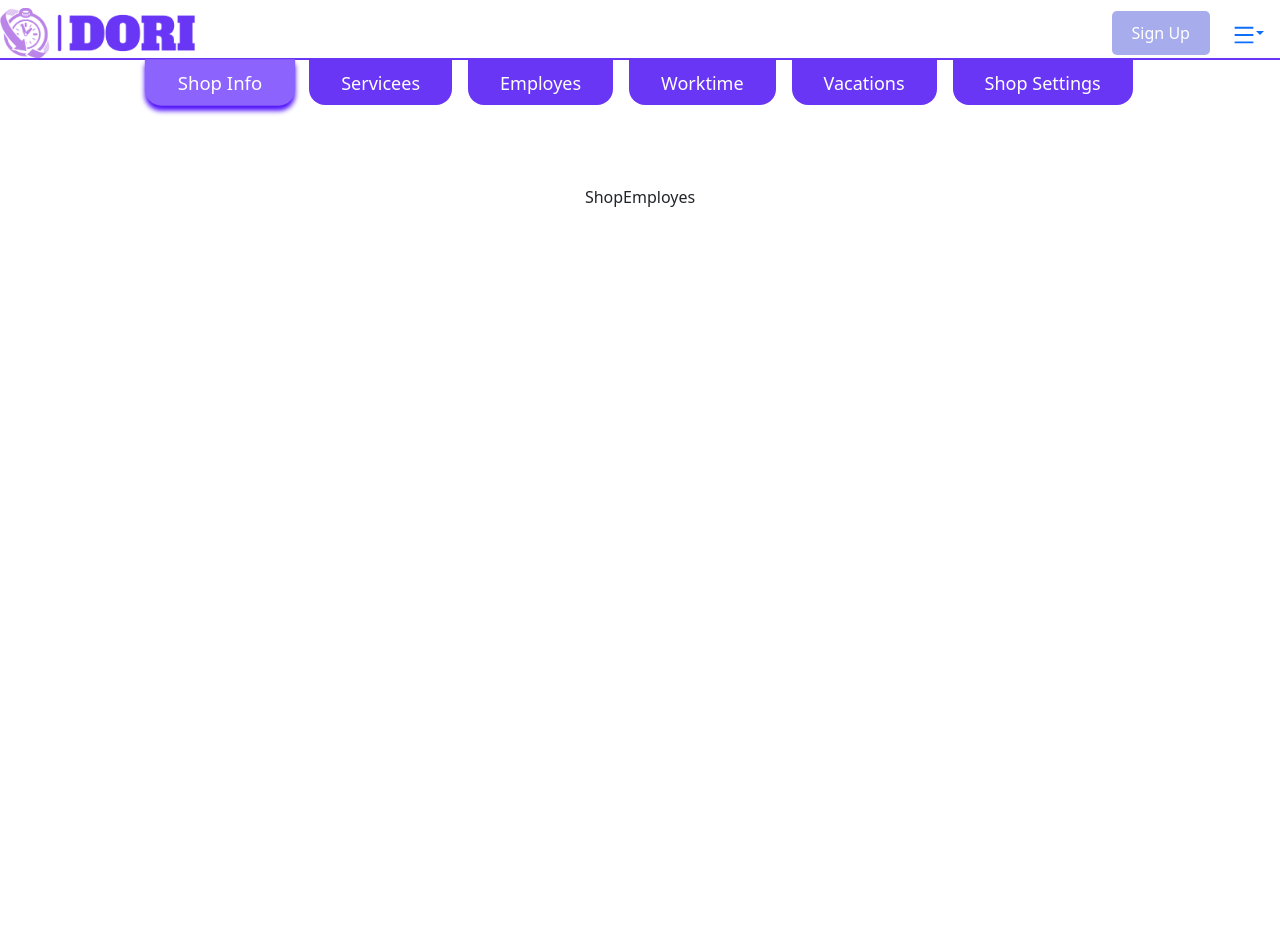
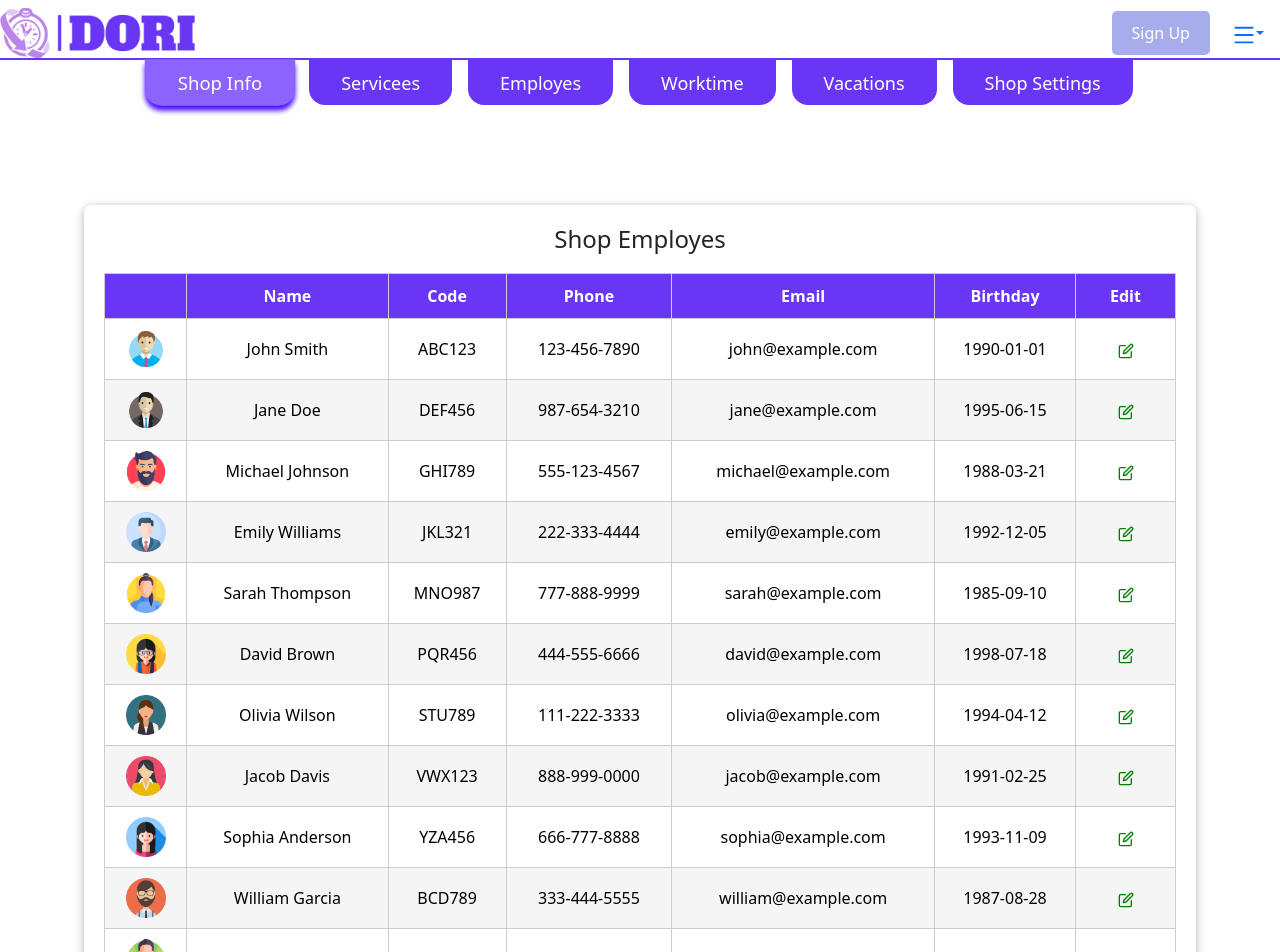
Before and after one commit to muradissa/Dori-Frontend, a React (Create React App) app: page /shop-account/employees in a window 1280 px wide. Shown: the top 952 px of the page. Before the commit the page ends 800 px from the top, so only its background shows below. Built offline with nearby package versions, Linux system fonts and the light colour scheme.

Commit message:
add employees section

```diff
--- a/src/App.css
+++ b/src/App.css
@@ -196,10 +196,23 @@
   transition: background-color 0.3s ease;
 }
 
+
 .table-container button:hover {
   background-color: #A6ACEC;
 }
 
+/* .table-header{
+  display: flex;
+  text-align: center;
+  margin: auto auto;
+  justify-content: center;
+} */
+.table-header button{
+
+    position: sticky;
+    left: 85%;
+
+}
 
 @media (max-width: 768px) {
   .tables-container {
--- a/src/components/shop/shopEmployes/ShopEmployes.jsx
+++ b/src/components/shop/shopEmployes/ShopEmployes.jsx
@@ -1,8 +1,169 @@
 import React from 'react'
+import {LuEdit} from 'react-icons/lu';
 
 function ShopEmployes() {
+
+  const employes = [
+    {
+      id: 1,
+      name: 'John Smith',
+      phone: '123-456-7890',
+      email: 'john@example.com',
+      birthday: '1990-01-01',
+      code: 'ABC123',
+      avatar:"1",
+    },
+    {
+      id: 2,
+      name: 'Jane Doe',
+      phone: '987-654-3210',
+      email: 'jane@example.com',
+      birthday: '1995-06-15',
+      code: 'DEF456',
+      avatar:"2",
+    },
+    {
+      id: 3,
+      name: 'Michael Johnson',
+      phone: '555-123-4567',
+      email: 'michael@example.com',
+      birthday: '1988-03-21',
+      code: 'GHI789',
+      avatar:"3",
+    },
+    {
+      id: 4,
+      name: 'Emily Williams',
+      phone: '222-333-4444',
+      email: 'emily@example.com',
+      birthday: '1992-12-05',
+      code: 'JKL321',
+      avatar:"4",
+    },
+    {
+      id: 5,
+      name: 'Sarah Thompson',
+      phone: '777-888-9999',
+      email: 'sarah@example.com',
+      birthday: '1985-09-10',
+      code: 'MNO987',
+      avatar:"5",
+    },
+    {
+      id: 6,
+      name: 'David Brown',
+      phone: '444-555-6666',
+      email: 'david@example.com',
+      birthday: '1998-07-18',
+      code: 'PQR456',
+      avatar:"6",
+    },
+    {
+      id: 7,
+      name: 'Olivia Wilson',
+      phone: '111-222-3333',
+      email: 'olivia@example.com',
+      birthday: '1994-04-12',
+      code: 'STU789',
+      avatar:"7",
+    },
+    {
+      id: 8,
+      name: 'Jacob Davis',
+      phone: '888-999-0000',
+      email: 'jacob@example.com',
+      birthday: '1991-02-25',
+      code: 'VWX123',
+      avatar:"8",
+    },
+    {
+      id: 9,
+      name: 'Sophia Anderson',
+      phone: '666-777-8888',
+      email: 'sophia@example.com',
+      birthday: '1993-11-09',
+      code: 'YZA456',
+      avatar:"9",
+    },
+    {
+      id: 10,
+      name: 'William Garcia',
+      phone: '333-444-5555',
+      email: 'william@example.com',
+      birthday: '1987-08-28',
+      code: 'BCD789',
+      avatar:"10",
+    },
+    {
+      id: 11,
+      name: 'Ava Martinez',
+      phone: '999-000-1111',
+      email: 'ava@example.com',
+      birthday: '1997-03-14',
+      code: 'EFG321',
+      avatar:"11",
+    },
+    {
+      id: 12,
+      name: 'James Rodriguez',
+      phone: '555-666-7777',
+      email: 'james@example.com',
+      birthday: '1989-10-20',
+      code: 'HIJ654',
+      avatar:"12",
+    }
+  ];
   return (
-    <div>ShopEmployes</div>
+    <div className="table-container">
+      {/* <button>AddEmployer +</button> */}
+      <div className="table">
+        {/* <div className='table-header'>
+          <h2>Shop Employes</h2>
+          <button >AddEmployer +</button>
+
+        </div> */}
+        <h2>Shop Employes</h2>
+
+
+        <table>
+          <thead>
+            <tr>
+              <th></th>
+              <th>Name</th>
+              <th>Code</th>
+              <th>Phone</th>
+              <th>Email</th>
+              <th>Birthday</th>
+
+              <th className='width-100-px '>Edit</th>
+            </tr>
+          </thead>
+          <tbody>
+            {employes.map((employer) => (
+              <tr key={employer.id}>
+                <td><img src={`/assets/avatar${employer.avatar}.png`} style={{width:"40px"}} alt=""/></td>
+                <td>{employer.name}</td>
+                <td>{employer.code}</td>
+                <td>{employer.phone}</td>
+                <td>{employer.email}</td>
+                <td>{employer.birthday}</td>
+
+                <td ><LuEdit style={{color:"green"}}/></td>
+              </tr>
+            ))}
+          </tbody>
+        </table>
+        <button style={{marginTop:"2rem"}}>AddEmployer +</button>
+
+      </div>
+
+      {/* { modalShowEditWorktime &&
+        <EditWorkTimeModal
+          show={modalShowEditWorktime}
+          onHide={() => setModalShowEditWorktime(false)}
+          workTimeItem={itemEditWorktime}/>
+      } */}
+    </div>
   )
 }
 
--- a/src/components/shop/shopWorkSchedule/ShopWorkSchedule.jsx
+++ b/src/components/shop/shopWorkSchedule/ShopWorkSchedule.jsx
@@ -1,7 +1,7 @@
-import React ,{useState} from 'react'
-import {LuEdit} from 'react-icons/lu'
+import React ,{useState} from 'react';
+import {LuEdit} from 'react-icons/lu';
 import EditWorkTimeModal from './EditWorkTimeModal';
-import './shopWorkSchedule.css'
+import './shopWorkSchedule.css';
 function ShopWorkSchedule() {
   const shopHours = [
     { day: 'Sunday', open: 'Closed', close: 'Closed', breakFrom: 'Closed' ,breakTo:"Closed" },
```
